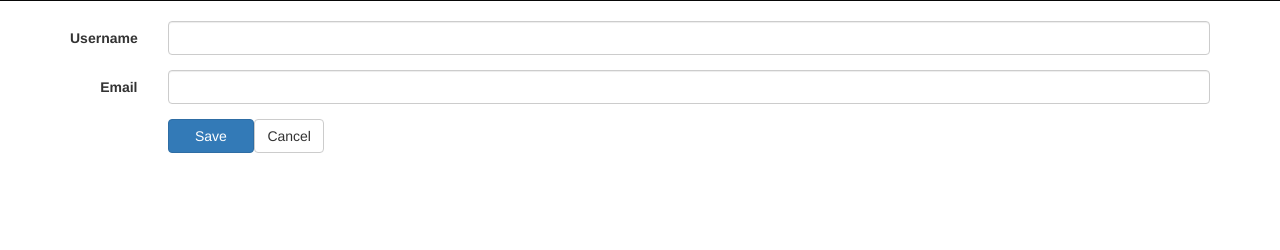
After one commit to ncss/ncss-coffeerun, a Flask app: page /teacherlogin/ in a window 1280 px wide. The commit adds this page. Shown: the part 50-300 px from the top of the page. Run offline with Flask 2, Linux system fonts and the light colour scheme; some libraries are stand-ins or nearby versions.

Commit message:
Add a login for teachers

```diff
--- a/application/forms.py
+++ b/application/forms.py
@@ -37,3 +37,7 @@ class PriceForm(Form):
     cafeid = SelectField("Cafe", coerce=int)
     price_key = TextField("Price ID (format is picky)")
     amount = FloatField("Amount", [validators.Required()])
+
+class TeacherForm(Form):
+    name = TextField("Username", [validators.Required()])
+    email = TextField("Email", [validators.Required()])
--- a/application/templates/login.html
+++ b/application/templates/login.html
@@ -3,8 +3,7 @@
 {% block subcontent %}
 <h1>Welcome to NCSS CoffeeRun</h1>
 <div class="row">
-    <div class="col-md-6">
-      <a class="btn btn-primary" href="/slacklogin">Login via Slack</a>
-    </div>
+    <a class="btn btn-primary" href="/slacklogin">Login via Slack</a>
+    <a class="btn btn-primary" href="/teacherlogin">Login for Teachers</a>
 </div>
 {% endblock %}
--- /dev/null
+++ b/application/templates/teacherlogin.html
@@ -0,0 +1,25 @@
+{% extends "layout.html" %}
+
+{% block subcontent %}
+<form id="user-form" class="form-horizontal" role="form" method="POST">
+    {{ form.hidden_tag() }}
+    <div class="form-group" {{ "has-error" if form.name.errors }}>
+        {{ form.name.label(class_="col-sm-1 control-label") }}
+        <div class="col-sm-11">
+            {{ form.name(class_="form-control") }}
+        </div>
+    </div>
+    <div class="form-group" {{ "has-error" if form.email.errors }}>
+        {{ form.email.label(class_="col-sm-1 control-label") }}
+        <div class="col-sm-11">
+            {{ form.email(class_="form-control") }}
+        </div>
+    </div>
+    <div class="form-group">
+        <div class="col-sm-offset-1 col-sm-11">
+            <button type="submit" class="btn btn-primary col-sm-1">Save</button>
+            <a href="/login" class="btn btn-default">Cancel</a>
+        </div>
+    </div>
+</form>
+{% endblock %}
--- a/application/views.py
+++ b/application/views.py
@@ -12,7 +12,7 @@ from flask_oauthlib.client import OAuth
 from application import app, db, lm
 from tasks import send_email
 from models import User, Run, Coffee, Cafe, Price, Event, sydney_timezone_now
-from forms import CoffeeForm, RunForm, CafeForm, PriceForm
+from forms import CoffeeForm, RunForm, CafeForm, PriceForm, TeacherForm
 
 import coffeespecs
 import utils
@@ -95,6 +95,27 @@ def authorized():
 def get_slack_token():
     token = session.get('slack_token')
     return token
+
+
+@app.route("/teacherlogin/", methods=["GET","POST"])
+def login_teachers():
+    form = TeacherForm()
+    if request.method == "GET":
+        return render_template('teacherlogin.html', form=form)
+    if request.method == "POST" and form.validate_on_submit():
+        user = User()
+        user.name = form.data["name"]
+        user.email = form.data["email"]
+        user.teacher = True
+        db.session.add(user)
+        db.session.commit()
+        write_to_events("created", "user", user.id, user)
+        login_user(user)
+        return redirect(request.args.get("next") or url_for("home"))
+    else:
+        for field, errors in form.errors.items():
+            flash("Error in %s: %s" % (field, "; ".join(errors)), "danger")
+        return render_template("teacherlogin.html", form=form)
 
 
 @app.route("/login/", methods=["GET","POST"])
@@ -352,10 +373,6 @@ def delete_run(runid):
 @login_required
 def add_coffee(runid=None):
     runs = Run.query.filter(Run.time >= sydney_timezone_now()).filter_by(is_open=True).all()
-    #if not runs:
-    #    flash("There are no upcoming coffee runs. Would you like to make one instead?", "warning")
-    #    return redirect(url_for("home"))
-    lastcoffee = Coffee.query.filter_by(addict=current_user).order_by(Coffee.id.desc()).first()
     form = CoffeeForm(request.form)
     form.runid.choices = [(-1, '')] + [(r.id, r.time) for r in runs]
     if runid:
```
